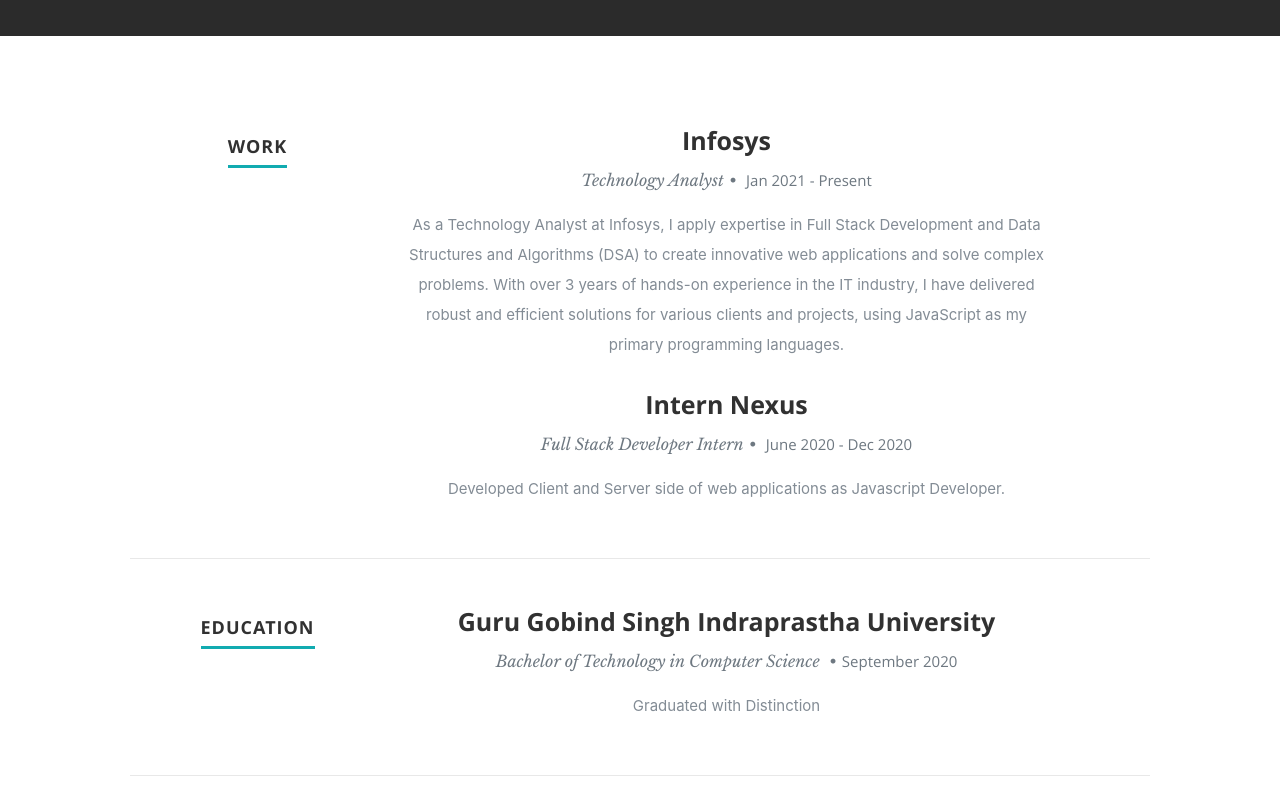
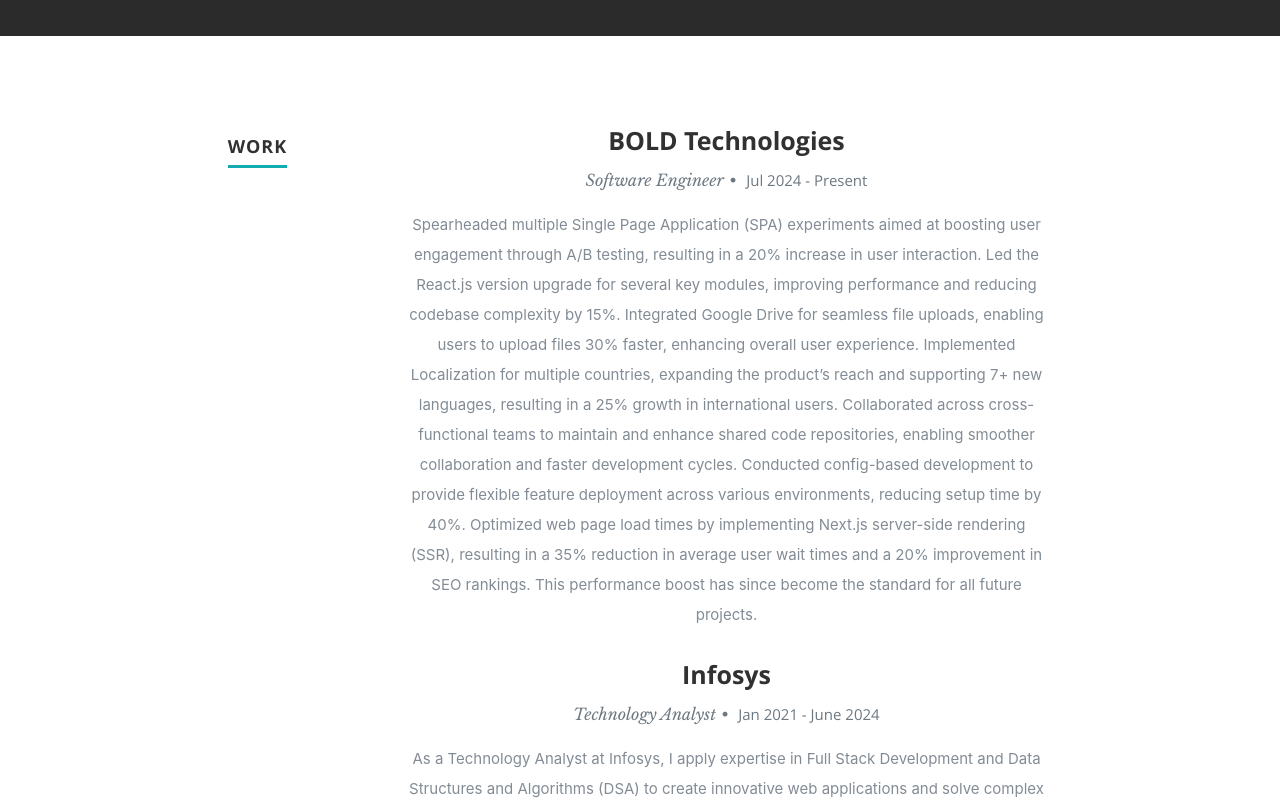
Before and after one commit to harkiratsingh97/Portfolio, a React (Create React App) app: page / in a window 1280 px wide. Shown: the part 1340-2140 px from the top of the page. Built offline with nearby package versions, Linux system fonts and the light colour scheme.

Commit message:
Change resume data

```diff
--- a/src/resumeData.js
+++ b/src/resumeData.js
@@ -51,9 +51,16 @@
 		],
 		work: [
 			{
+				company: "BOLD Technologies",
+				title: "Software Engineer",
+				years: "Jul 2024 - Present",
+				description:
+					"Spearheaded multiple Single Page Application (SPA) experiments aimed at boosting user engagement through A/B testing, resulting in a 20% increase in user interaction. Led the React.js version upgrade for several key modules, improving performance and reducing codebase complexity by 15%. Integrated Google Drive for seamless file uploads, enabling users to upload files 30% faster, enhancing overall user experience. Implemented Localization for multiple countries, expanding the product’s reach and supporting 7+ new languages, resulting in a 25% growth in international users. Collaborated across cross-functional teams to maintain and enhance shared code repositories, enabling smoother collaboration and faster development cycles. Conducted config-based development to provide flexible feature deployment across various environments, reducing setup time by 40%. Optimized web page load times by implementing Next.js server-side rendering (SSR), resulting in a 35% reduction in average user wait times and a 20% improvement in SEO rankings. This performance boost has since become the standard for all future projects.",
+			},
+			{
 				company: "Infosys",
 				title: "Technology Analyst",
-				years: "Jan 2021 - Present",
+				years: "Jan 2021 - June 2024",
 				description:
 					"As a Technology Analyst at Infosys, I apply expertise in Full Stack Development and Data Structures and Algorithms (DSA) to create innovative web applications and solve complex problems. With over 3 years of hands-on experience in the IT industry, I have delivered robust and efficient solutions for various clients and projects, using JavaScript as my primary programming languages.",
 			},
```
